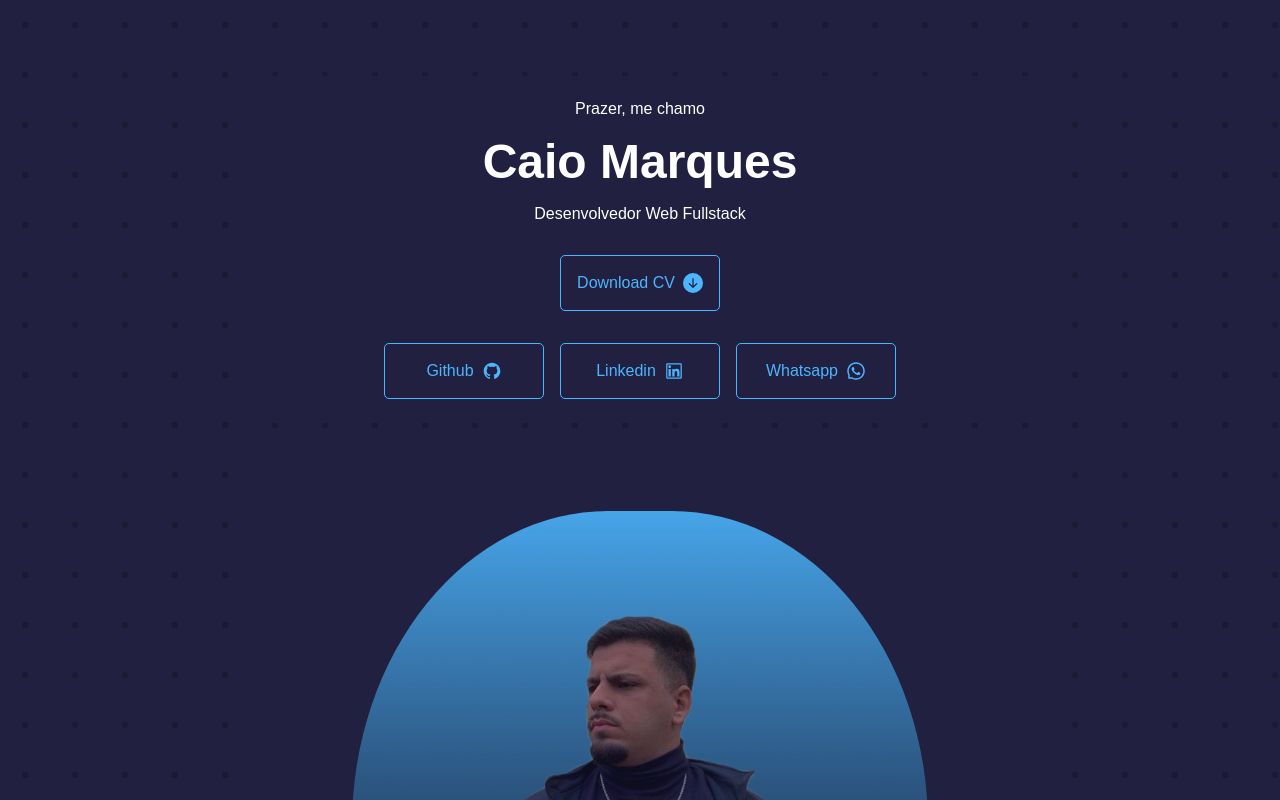
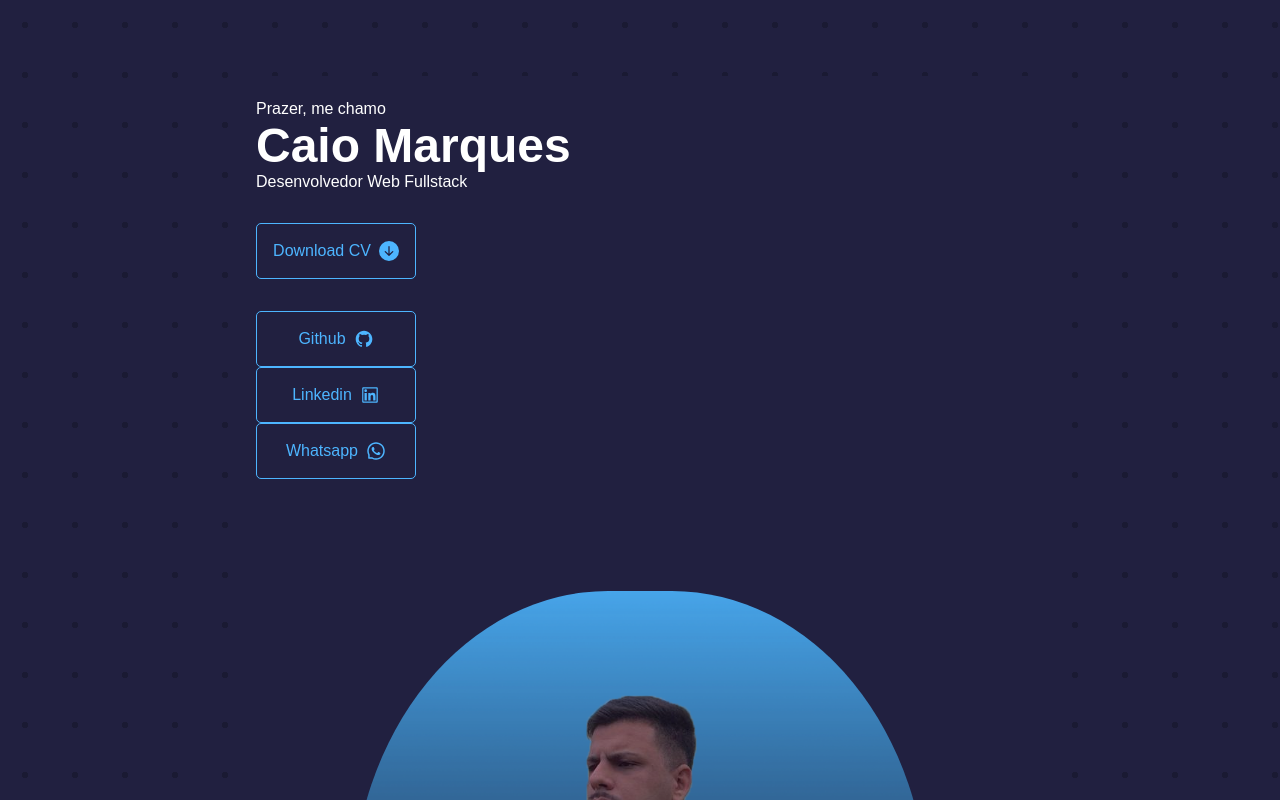
Before and after one commit to CaioMar7/portifolio-react, a React (Vite) app: page / in a window 1280 px wide. Shown: the top 800 px of the page. Built offline with nearby package versions, Linux system fonts and the light colour scheme.

Commit message:
Adicionado animação na sessão inicial.

```diff
--- a/src/pages/Home/styles.js
+++ b/src/pages/Home/styles.js
@@ -37,6 +37,20 @@
     margin: 0 auto;
 
     background-color: ${({theme}) => theme.COLORS.BACKGROUND_900};
+
+
+    @keyframes fadein {
+        0% {
+            transform: translateY(40%);
+            opacity: 0;
+            display: none;
+        }
+        100% {
+            transform: translateY(0%);
+            opacity: 1;
+            display: block;
+        }
+        }
 `
 
 
@@ -58,6 +72,10 @@
         align-items: center;
         gap: 1rem;
 
+        animation-name: fadein;
+        animation-duration: 2s;
+        animation-fill-mode: forwards;
+
         p {
             color: ${({theme}) => theme.COLORS.TEXT_WHITE};
             font-weight: 500;
@@ -75,6 +93,10 @@
         justify-content: center;
         align-items: center;
         gap: 1rem;
+
+        animation-name: fadein;
+        animation-duration: 2s;
+        animation-fill-mode: forwards;
     }
 
     div:nth-child(3) {
@@ -82,6 +104,10 @@
         flex-direction: column;
         align-items: center;
         gap: 1rem;
+
+        animation-name: fadein;
+        animation-duration: 2s;
+        animation-fill-mode: forwards;
 
         @media screen and (min-width: 450px) {
             flex-direction: row;
@@ -100,6 +126,7 @@
 
         max-width: 40rem;
 
+
         img {
             padding: 3rem 2rem;
             width: 100%;
@@ -110,6 +137,10 @@
             mask-image: -webkit-gradient(linear, left top, left bottom, from(rgba(0,0,0,1)), to(rgba(0,0,0,0)));
 
             transition: all .6s;
+
+            animation-name: fadein;
+            animation-duration: 2s;
+            animation-fill-mode: forwards;
 
             &:hover {
                 transform: scale(1.05);
```
